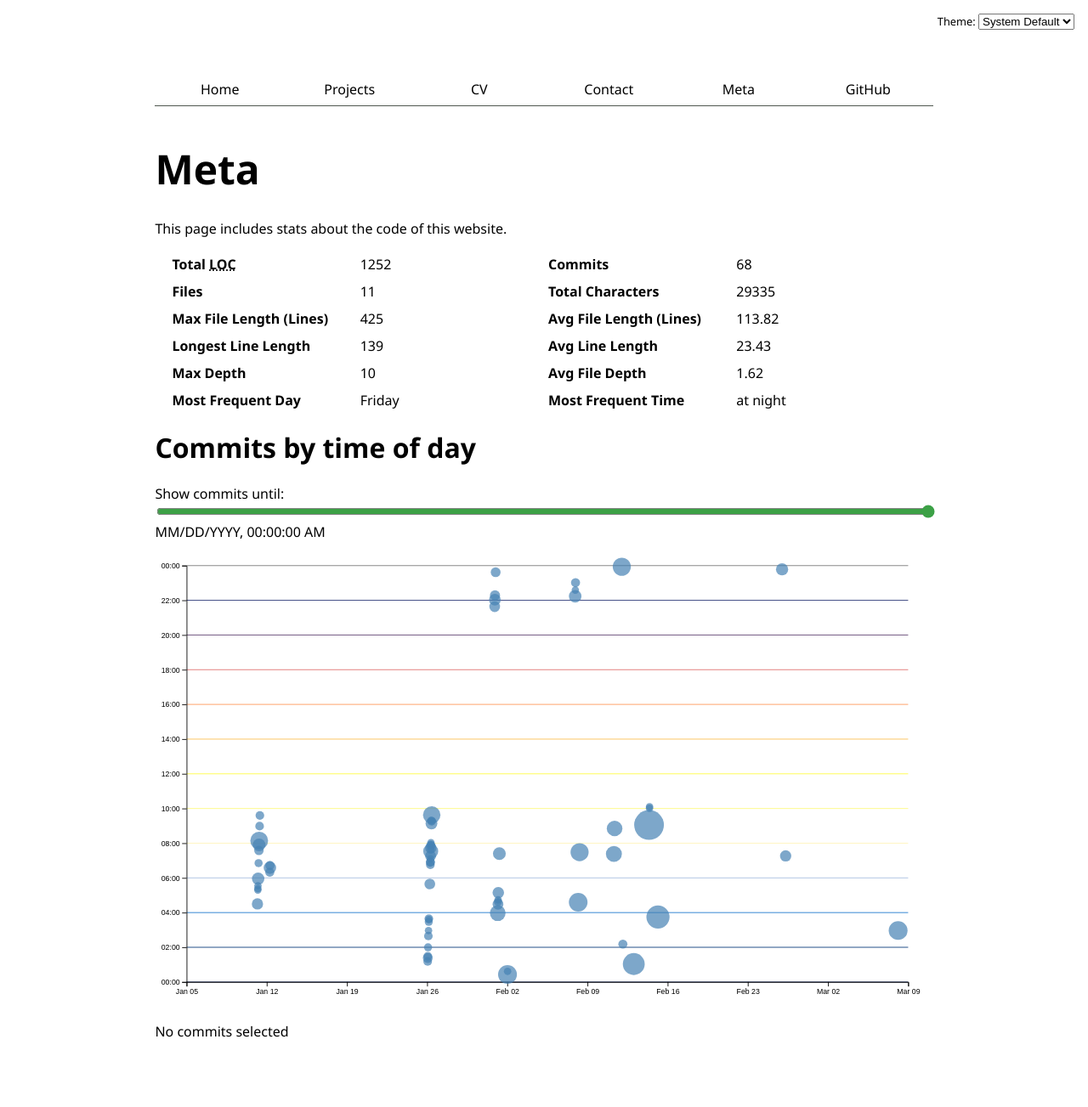
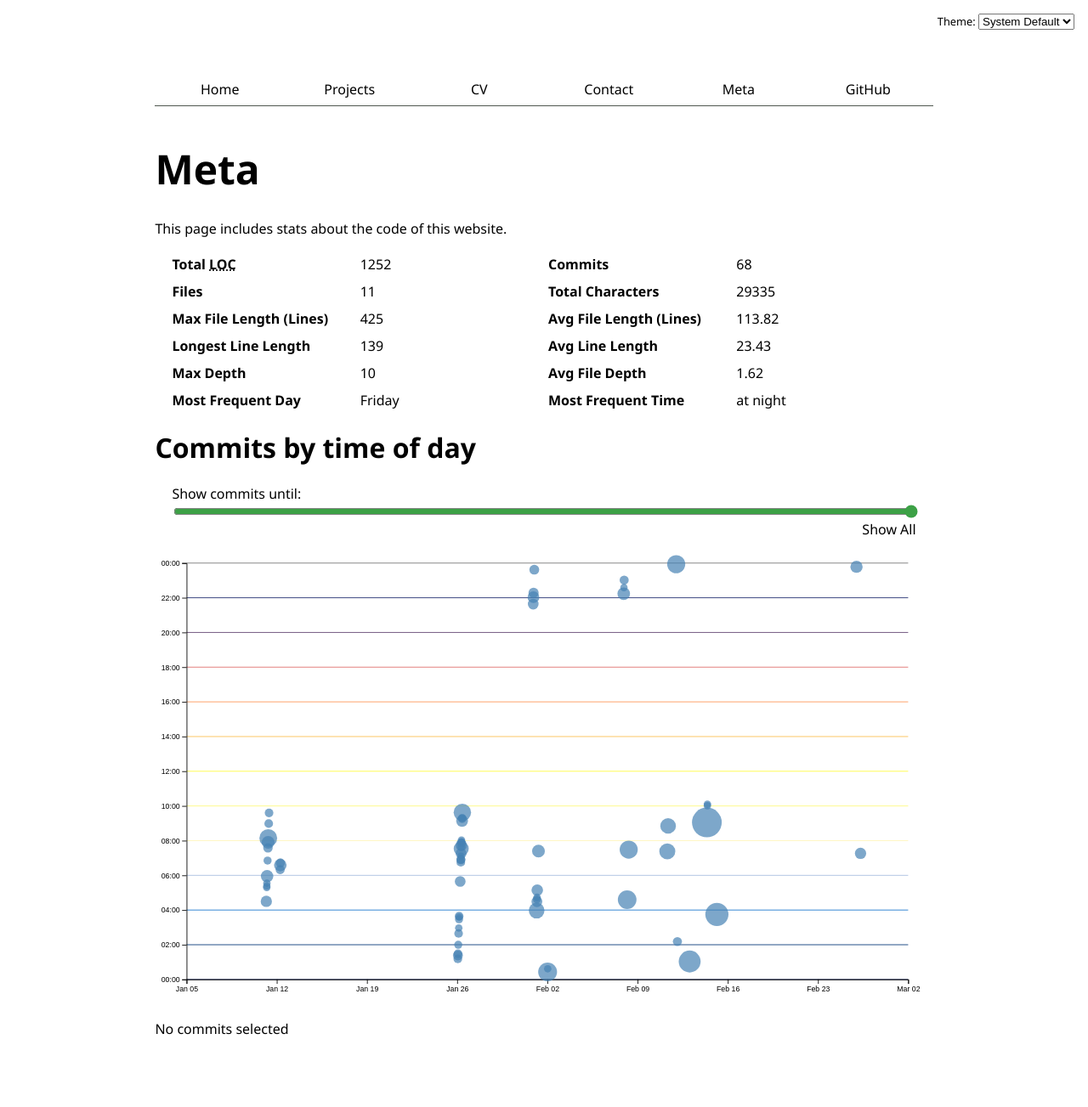
Before and after one commit to eiguzman/portfolio, a Jekyll site: the page meta/index.html, which Jekyll copies as it is, in a window 1280 px wide. Shown: the whole page at 85% size. Built offline with Jekyll 4.4.1, drawn with Linux system fonts in a browser that asks for light colours; some of the changed lines change nothing that is shown.

Commit message:
Step 1 complete

```diff
--- a/meta/index.html
+++ b/meta/index.html
@@ -17,8 +17,8 @@
     <!-- Time Filter Section -->
     <div id="time-filter">
         <label for="time-slider">Show commits until:</label>
-        <input type="range" id="time-slider" min="-1" max="100" value=100 />
-        <time id="selected-time">MM/DD/YYYY, 00:00:00 AM</time>
+        <input type="range" id="time-slider" min="1" max="101" value=101 />
+        <time id="selected-time">Show All</time>
         <em id="any-time" style="display: none;">(any time)</em>
     </div>
     <div id="chart"></div>
--- a/meta/main.js
+++ b/meta/main.js
@@ -17,7 +17,6 @@
     timeScale = d3.scaleTime()
       .domain(d3.extent(data, d => d.datetime))
       .range([0, 100]);
-    console.log(timeScale);
     displayStats();
   }
 
@@ -122,6 +121,7 @@
 }
 
 function createScatterPlot() {
+  d3.select('svg').remove();
   const width = 1000;
   const height = 600;
   const svg = d3
@@ -129,10 +129,12 @@
     .append('svg')
     .attr('viewBox', `0 0 ${width} ${height}`)
     .style('overflow', 'visible');
+  const sortedCommits = d3.sort(commits, (d) => -d.totalLines);
+  const filteredCommits = sortedCommits.filter(sortedCommits => sortedCommits.datetime < timeScale.invert(commitProgress));
 
   xScale = d3
     .scaleTime()
-    .domain(d3.extent(commits, (d) => d.datetime))
+    .domain(d3.extent(filteredCommits, (d) => d.datetime))
     .range([0, width])
     .nice();
   yScale = d3.scaleLinear().domain([0, 24]).range([height, 0]);
@@ -156,9 +158,8 @@
   const yAxis = d3
     .axisLeft(yScale)
     .tickFormat((d) => String(d % 24).padStart(2, '0') + ':00');
-  const [minLines, maxLines] = d3.extent(commits, (d) => d.totalLines);
+  const [minLines, maxLines] = d3.extent(filteredCommits, (d) => d.totalLines);
   const rScale = d3.scaleSqrt().domain([minLines, maxLines]).range([5, 20]);
-  const sortedCommits = d3.sort(commits, (d) => -d.totalLines);
 
   xScale.range([usableArea.left, usableArea.right]);
   yScale.range([usableArea.bottom, usableArea.top]);
@@ -181,7 +182,7 @@
     .call(yAxis);
   dots
     .selectAll('circle')
-    .data(sortedCommits)
+    .data(filteredCommits)
     .join('circle')
     .attr('cx', (d) => xScale(d.datetime))
     .attr('cy', (d) => yScale(d.hourFrac))
@@ -303,9 +304,23 @@
   return breakdown;
 }
 
+let previousCommitCount = 0;
+
 const timeSlider = document.getElementById('time-slider');
 timeSlider.addEventListener('input', function() {
   commitProgress = +this.value;
   const selectedTime = timeScale.invert(commitProgress);
-  document.getElementById('selected-time').textContent = selectedTime.toLocaleString();
+  document.getElementById('selected-time').textContent = selectedTime.toLocaleString({dateStyle: "long", timeStyle: "short"});
+  // Get the updated number of commits based on the current commitProgress
+  const filteredCommits = commits.filter(commit => commit.datetime < timeScale.invert(commitProgress));
+
+  // Check if the number of commits has changed
+  if (filteredCommits.length !== previousCommitCount) {
+    previousCommitCount = filteredCommits.length; // Update the previous count
+    createScatterPlot(); // Update the scatter plot only if the count changes
+    brushSelector();
+    updateSelection();
+    updateSelectionCount();
+    updateLanguageBreakdown();
+    }
 });
--- a/style.css
+++ b/style.css
@@ -338,8 +338,10 @@
 }
 
 #time-filter {
+  display: grid;
   flex: 1;
   align-items: baseline;
+  margin: 0 20px;
   & input {
     width: 100%;
   }
```
